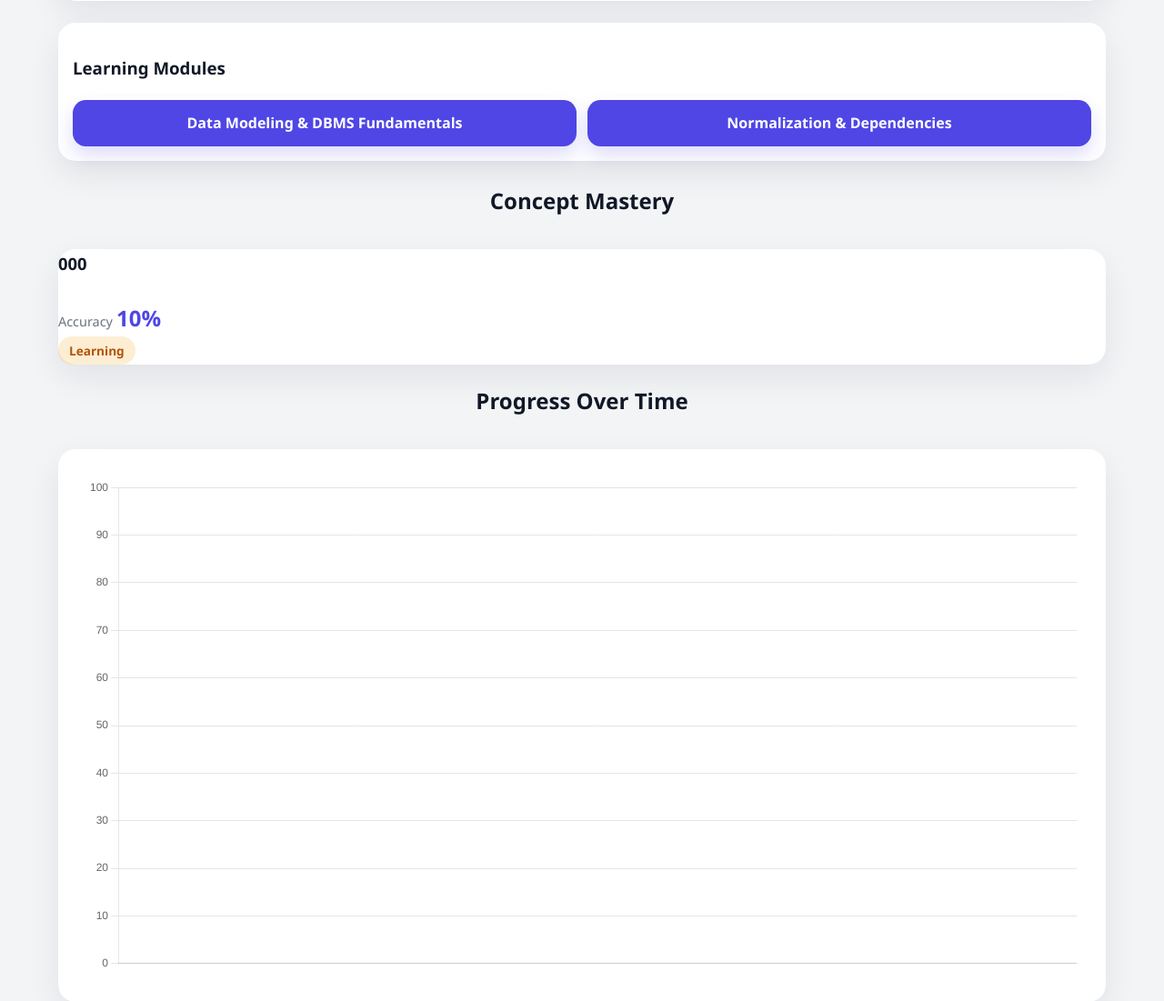
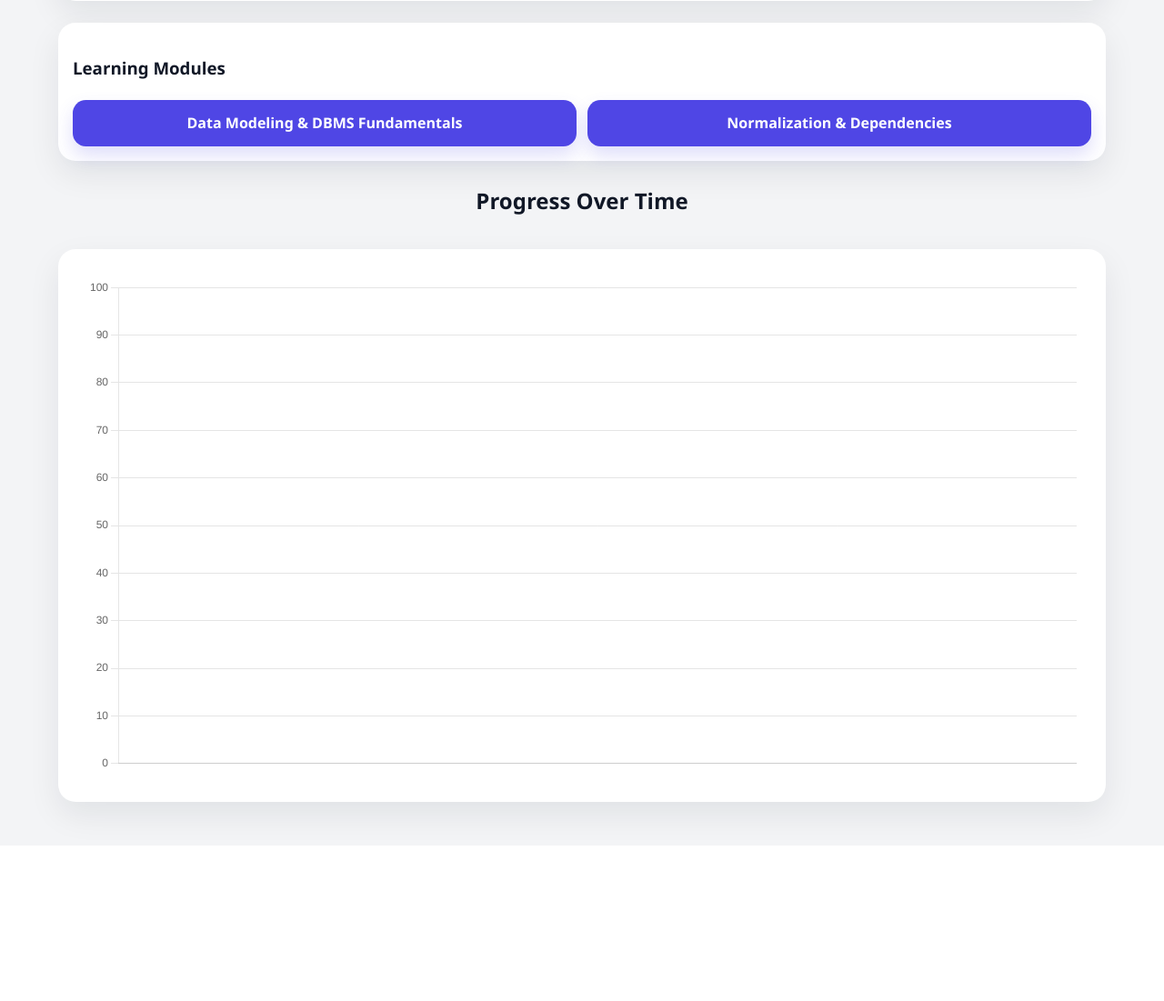
Before and after one commit to sosenenterprenuer-cloud/fyp-cursor, a Flask app: template app/templates/student_dashboard.html in a window 1280 px wide. Shown: the part 1378-2479 px from the top of the page at 91% size. After the commit the page ends 2302 px from the top, so only its background shows below. Run offline with Flask 3, Linux system fonts and the light colour scheme; the template is opened without the code that fills it: most values are stand-ins (such as "Sample title", 1, 10 or a date in 2020).

Commit message:
Streamline dashboard mastery display

```diff
--- a/app/templates/student_dashboard.html
+++ b/app/templates/student_dashboard.html
@@ -111,31 +111,6 @@
   </div>
 </section>
 
-<!-- Per-Concept Cards -->
-<div class="concepts-section">
-  <h2>Concept Mastery</h2>
-  <div class="concepts-grid">
-    {% for c in per_concept %}
-    <div class="concept-card">
-      <h4>{{ c.concept_tag }}</h4>
-      <div class="concept-metrics">
-        <div class="accuracy">
-          <span class="metric-label">Accuracy</span>
-          <span class="metric-value">{{ '%.0f'|format(c.acc_pct) }}%</span>
-        </div>
-        <div class="mastery">
-          {% if c.mastered %}
-            <span class="mastered-badge">✓ Mastered</span>
-          {% else %}
-            <span class="not-mastered-badge">Learning</span>
-          {% endif %}
-        </div>
-      </div>
-    </div>
-    {% endfor %}
-  </div>
-</div>
-
 <!-- Progress Chart -->
 <div class="progress-section">
   <h2>Progress Over Time</h2>
@@ -143,37 +118,6 @@
     <canvas id="scoreChart" width="400" height="200"></canvas>
   </div>
 </div>
-
-<!-- Last Attempt Summary -->
-{% if last_details %}
-<div class="attempt-summary">
-  <h2>Last Attempt Summary</h2>
-  <div class="summary-table">
-    <table class="table">
-      <thead>
-        <tr>
-          <th>Concept</th>
-          <th>Correct</th>
-          <th>Total</th>
-          <th>Accuracy</th>
-          <th>Mastered</th>
-        </tr>
-      </thead>
-      <tbody>
-        {% for c in per_concept %}
-        <tr>
-          <td>{{ c.concept_tag }}</td>
-          <td>{{ c.correct }}</td>
-          <td>{{ c.total }}</td>
-          <td>{{ '%.0f'|format(c.acc_pct) }}%</td>
-          <td>{{ 'Yes' if c.mastered else 'No' }}</td>
-        </tr>
-        {% endfor %}
-      </tbody>
-    </table>
-  </div>
-</div>
-{% endif %}
 
 <script>
   const labels = {{ labels|tojson }};
```
Also changed, not shown: app/tests/test_dashboard_views.py (+18 -15 lines).
